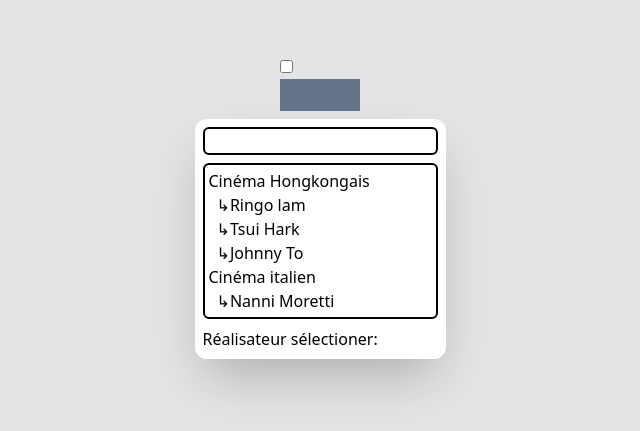
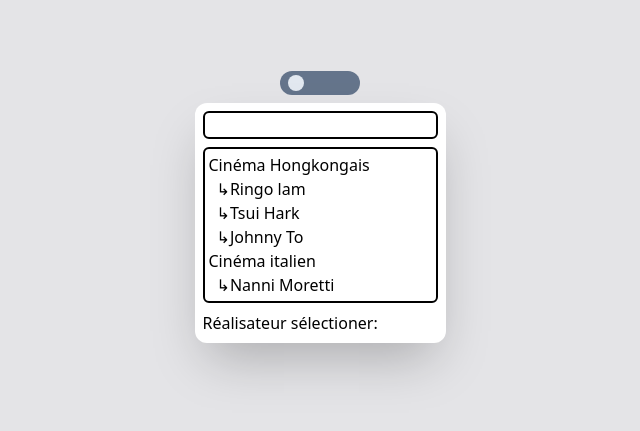
Before and after one commit to SalvadorGriaule/multiSelect, a Svelte app: page / in a window 1280 px wide. Shown: the part 197-628 px from the top of the page, without its empty margins (320-960 px from the left). Built offline with nearby package versions, Linux system fonts and the light colour scheme.

Commit message:
add switch

```diff
--- a/src/App.svelte
+++ b/src/App.svelte
@@ -3,16 +3,28 @@
   import DB from "./assets/catg.json";
   import DBLuxe from "./assets/luxe.json";
 
-  let checked = $state(false)
-  $inspect(checked)
+  let switchTog = $state(false);
+
+  const onclick = () => {
+    switchTog = !switchTog;
+  };
 </script>
 
 <main class="flex flex-col justify-center items-center h-screen bg-zinc-200">
   <div class="p-2">
-    <label for="" class="">
-      <input bind:checked={checked} type="checkbox" class="" />
-      <div class="w-20 h-8 {checked ? "bg-green-400" : "bg-slate-500"}"></div>
-    </label>
+    <button
+      {onclick}
+      aria-label="switch"
+      class="{switchTog
+        ? 'bg-green-500'
+        : 'bg-slate-500'} flex items-center p-2 h-6 w-20 rounded-xl duration-150"
+    >
+      <div
+        class="bg-slate-200 rounded-full w-4 h-4 duration-150 {switchTog
+          ? 'ml-[75%]'
+          : 'ml-0'}"
+      ></div>
+    </button>
   </div>
   <div class="p-2 shadow-2xl rounded-xl bg-white">
     <MultiSelect dataForMS={DB.data} name="Réalisateur" />
```
